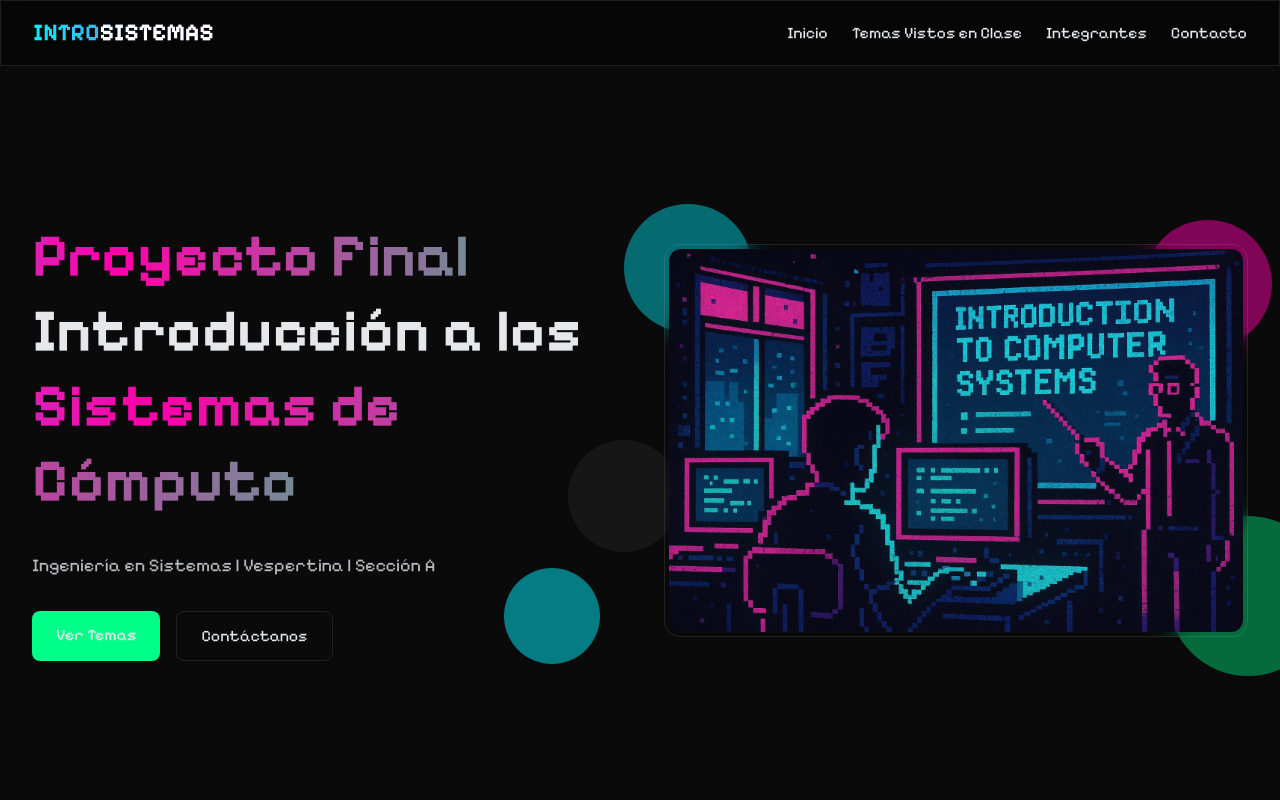
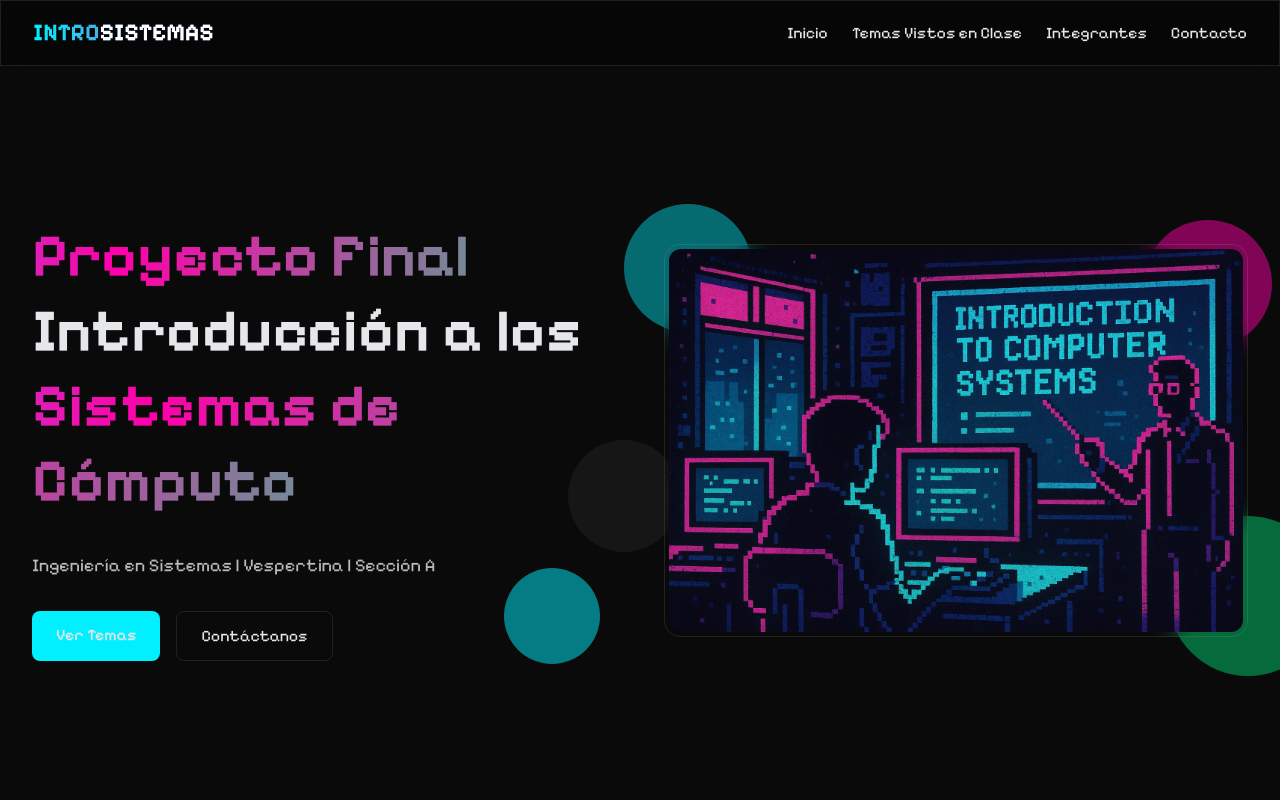
Before and after one commit to uriel212/proyecto_final, a React (Vite) app: page / in a window 1280 px wide. Shown: the top 800 px of the page. Built offline with nearby package versions, Linux system fonts and the light colour scheme; a web font is replaced by a local one.

Commit message:
fix: update NavLink background color in MainHeader component

```diff
--- a/src/components/MainHeader.jsx
+++ b/src/components/MainHeader.jsx
@@ -15,7 +15,7 @@ const MainHeader = ({ title, footer_hero }) => {
                             {footer_hero}
                         </p>
                         <div className="flex space-x-4">
-                            <NavLink to="/topics-viewed-in-class" className="px-6 py-3 bg-matrix rounded-lg font-medium hover:shadow-lg hover:shadow-cyan-500/30 transition-all">
+                            <NavLink to="/topics-viewed-in-class" className="px-6 py-3 bg-neon rounded-lg font-medium hover:shadow-lg hover:shadow-cyan-500/30 transition-all">
                                 Ver Temas
                             </NavLink>
                             <NavLink to="/contact-us" className="px-6 py-3 border border-glass rounded-lg hover:bg-glass transition-all">
```
